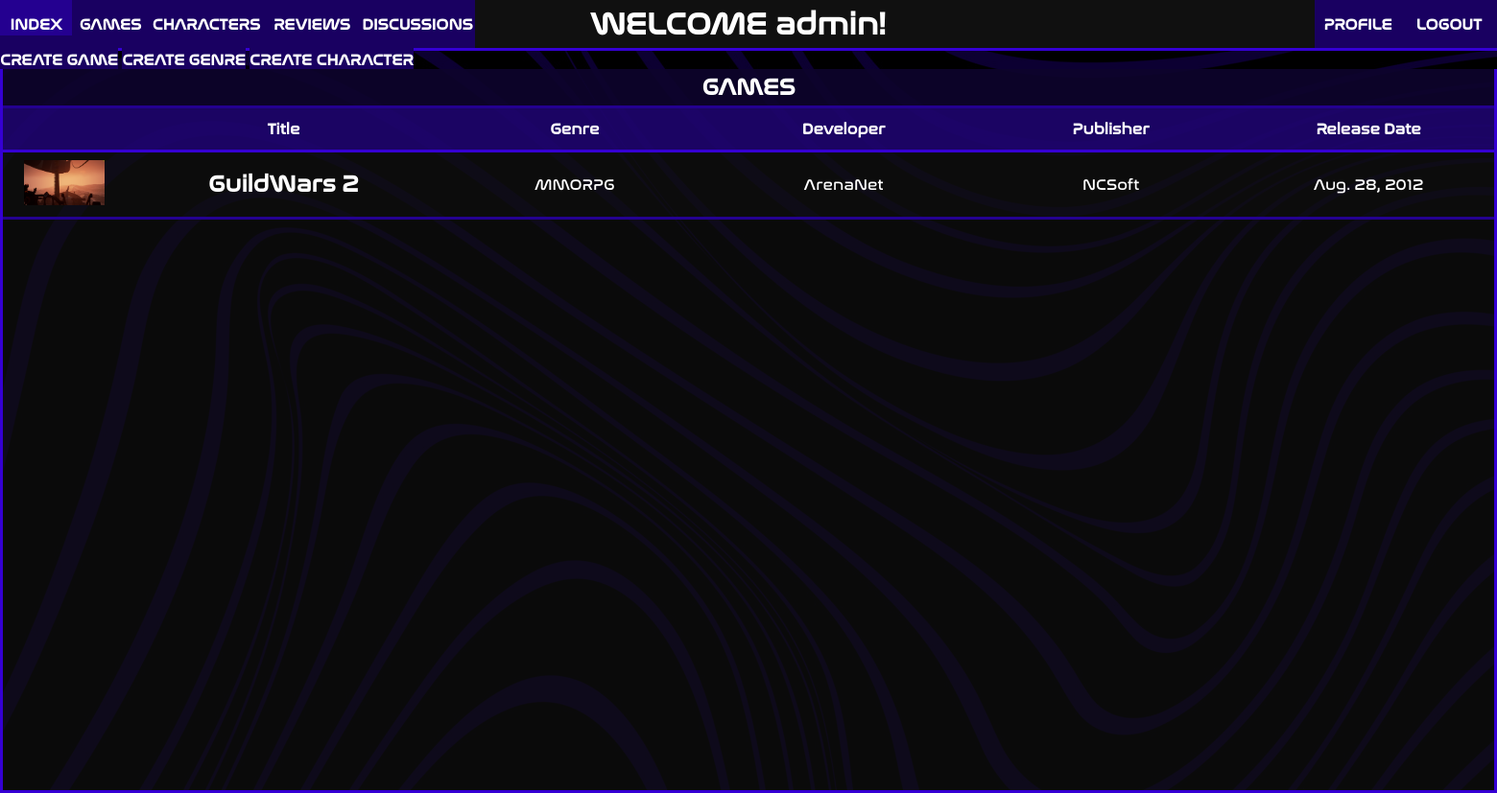
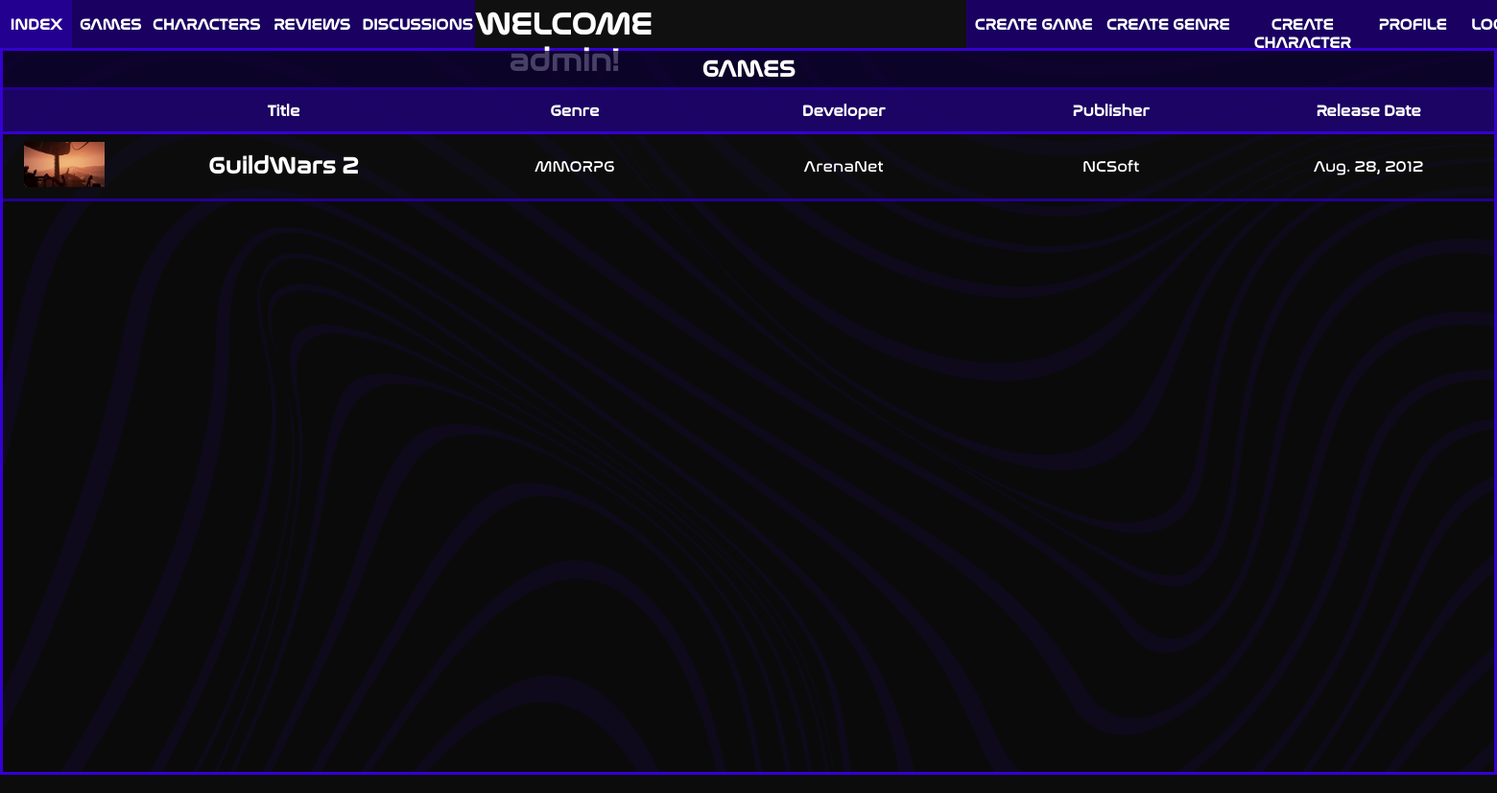
Before and after one commit to bernardofg24/ProjetoDIAM, a Django app: page /levelcheck/allgames in a window 1560 px wide; the page is wider, and only the part inside the window is pictured. Shown: that part at 96% size. Run offline with Django 4.2, Linux system fonts and the light colour scheme; a user stored in the database is signed in; data comes from the database, SQL or seed files in the repository.

Commit message:
index ainda mais bom melhor

```diff
--- a/projeto/levelcheck/templates/levelcheck/all_games.html
+++ b/projeto/levelcheck/templates/levelcheck/all_games.html
@@ -13,13 +13,13 @@
                 <th>Release Date</th>
             </tr>
             {% for g in games %}
-            <tr data-href="{% url 'levelcheck:game_detail' g.title%}">
-                <td style="width: 2.5%; text-align: center"><img class="table_image" src="{{ g.img.url }}"></td>
-                <td style="width: 5%; text-align: center; font-weight: bold; font-size: 1.5em">{{ g.title }}</td>
-                <td style="width: 5%; text-align: center">{{ g.genre_id }}</td>
-                <td style="width: 5%; text-align: center">{{ g.developer }}</td>
-                <td style="width: 5%; text-align: center">{{ g.publisher }}</td>
-                <td style="width: 5%; text-align: center">{{ g.release }}</td>
+            <tr style="text-align: center" data-href="{% url 'levelcheck:game_detail' g.title%}">
+                <td style="width: 2.5%"><img class="table_image" src="{{ g.img.url }}"></td>
+                <td style="width: 5%; font-weight: bold; font-size: 1.5em">{{ g.title }}</td>
+                <td style="width: 5%">{{ g.genre_id }}</td>
+                <td style="width: 5%">{{ g.developer }}</td>
+                <td style="width: 5%">{{ g.publisher }}</td>
+                <td style="width: 5%">{{ g.release }}</td>
             </tr>
             {% empty %}
                 <p>No games :(</p>
--- a/projeto/levelcheck/templates/levelcheck/index.html
+++ b/projeto/levelcheck/templates/levelcheck/index.html
@@ -17,15 +17,13 @@
     </div>
     <h1 id="greeting">WELCOME {{request.user.username}}!</h1>
     <div style="display: flex">
+        <a class="nav_link" style="width: 140px" href="{% url 'levelcheck:create_game' %}">CREATE GAME</a>
+        <a class="nav_link" style="width: 140px" href="{% url 'levelcheck:create_genre' %}">CREATE GENRE</a>
+        <a class="nav_link" style="width: 140px" href="{% url 'levelcheck:create_character' %}">CREATE CHARACTER</a>
         <a class="nav_link" style="width: 90px" href="{% url 'levelcheck:profile' user.username %}">PROFILE</a>
         <a class="nav_link" style="width: 100px" href="{% url 'levelcheck:logout' %}">LOGOUT</a>
     </div>
 </nav>
-
-        <a class="nav_link" style="width: 140px" href="{% url 'levelcheck:create_game' %}">CREATE GAME</a>
-        <a class="nav_link" style="width: 140px" href="{% url 'levelcheck:create_genre' %}">CREATE GENRE</a>
-        <a class="nav_link" style="width: 140px" href="{% url 'levelcheck:create_character' %}">CREATE CHARACTER</a>
-
 
 <div id="main">
     {% block content %}
@@ -34,9 +32,9 @@
         <section>
             <table>
             {% for g in games %}
-            <tr data-href="{% url 'levelcheck:logout' %}">
-                <td style="width: 15%; text-align: center"><img class="table_image" src="{{ g.img.url }}"></td>
-                <td style="text-align: center; font-weight: bold; font-size: 1.5em">{{ g.title }}</td>
+            <tr style="text-align: center" data-href="{% url 'levelcheck:logout' %}">
+                <td style="width: 15%"><img class="table_image" src="{{ g.img.url }}"></td>
+                <td style="font-weight: bold; font-size: 1.5em">{{ g.title }}</td>
             </tr>
             {% empty %}
                 <p>No games :(</p>
@@ -50,38 +48,20 @@
     <div id="top_right">
         <header><h1>RECENT CHARACTERS</h1></header>
         <section>
-
-		<table>
-		  <tr>
-			<td>Alfreds Futterkiste</td>
-			<td>Maria Anders</td>
-			<td>Germany</td>
-		  </tr>
-		  <tr>
-			<td>Berglunds snabbköp</td>
-			<td>Christina Berglund</td>
-			<td>Sweden</td>
-		  </tr>
-		  <tr>
-			<td>Centro comercial Moctezuma</td>
-			<td>Francisco Chang</td>
-			<td>Mexico</td>
-		  </tr>
-		  <tr>
-			<td>Ernst Handel</td>
-			<td>Roland Mendel</td>
-			<td>Austria</td>
-		  </tr>
-		  <tr>
-			<td>Island Trading</td>
-			<td>Helen Bennett</td>
-			<td>UK</td>
-		  </tr>
-		</table>
-	</section>
+            <table>
+            {% for c in characters %}
+            <tr style="text-align: center" data-href="{% url 'levelcheck:logout' %}">
+                <td style="width: 15%"><img class="table_image" src="{{ c.img.url }}"></td>
+                <td style="font-weight: bold; font-size: 1.5em">{{ c.name }}</td>
+            </tr>
+            {% empty %}
+                <p>No characters :(</p>
+            {% endfor %}
+            </table>
+	    </section>
         <div class="section_button">
-        <a class="link_button" >SEE ALL</a>
-            </div>
+            <a class="link_button" href="{% url 'levelcheck:all_characters' %}">SEE ALL</a>
+        </div>
     </div>
     <div id="bottom_left">
         <header><h1>RECENT REVIEWS</h1></header>
--- a/projeto/levelcheck/views.py
+++ b/projeto/levelcheck/views.py
@@ -65,7 +65,8 @@
 @login_required(login_url='/levelcheck')
 def index(request):
     games = Game.objects.all().order_by('-release')[:5]
-    return render(request, 'levelcheck/index.html', {'games': games})
+    characters = Character.objects.all().order_by('-pub_date')[:5]
+    return render(request, 'levelcheck/index.html', {'games': games, 'characters': characters})
 
 
 @login_required(login_url='/levelcheck')
```
Also changed, not shown: projeto/levelcheck/templates/levelcheck/all_characters.html (+6 -6 lines).
